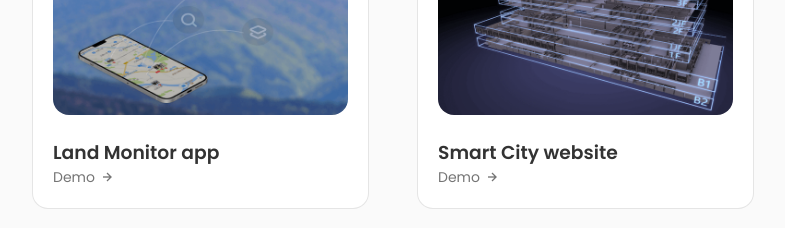
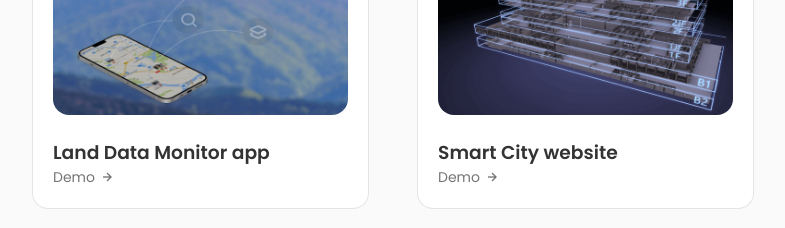
Before and after one commit to lichuangqi/Personal_Portfolio, a React (Create React App) app: page / in a window 1280 px wide. Shown: the part 3620-3848 px from the top of the page, without its empty margins (247-1032 px from the left). Built offline with nearby package versions, Linux system fonts and the light colour scheme.

Commit message:
work page update

```diff
--- a/src/components/work/Data.js
+++ b/src/components/work/Data.js
@@ -6,25 +6,29 @@ export const projectsData = [
   {
     id: 1,
     image: Cover_1,
-    title: "Land Monitor app",
+    title: "Land Data Monitor app",
+    url:"https://www.vizen.cn/#/business/dataService",
     category: "app",
   },
   {
     id: 2,
     image: Cover_2,
     title: "Smart City website",
+    url:"https://show.vizen.cn/vbrFactory",
     category: "Web",
   },
   {
     id: 3,
     image: Cover_3,
     title: "Medical Data big screen",
+    url:"http://www.medextech.com/newsinfo/4938411.html",
     category: "Design",
   },
   {
     id: 4,
     image: Cover_4,
     title: "JR Academy website",
+    url:"https://jracademy.com.au/",
     category: "web",
   }
 ];
--- a/src/components/work/WorkItems.js
+++ b/src/components/work/WorkItems.js
@@ -3,7 +3,7 @@ const WorkItems = ({ item }) => {
     <div className="work__card" key={item.id}>
       <img src={item.image} alt="" className="work__img"/>
       <h3 className="work__tile">{item.title}</h3>
-      <a href="#" className="work__button">Demo <i className="bx bx-right-arrow-alt work__button-icon"></i></a>
+      <a href={item.url} className="work__button" target="_blank">Demo <i className="bx bx-right-arrow-alt work__button-icon"></i></a>
     </div>
   )
 }
```
Also changed, not shown: src/components/work/work.css (+6 -1 lines), 1 other file (tests, documents, lock files or other folders).
